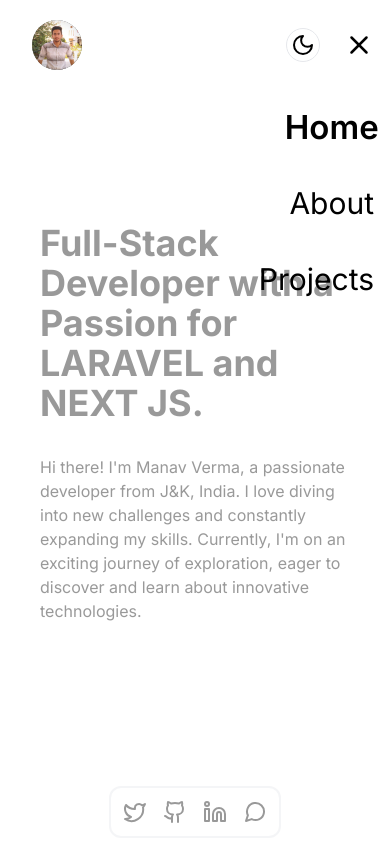
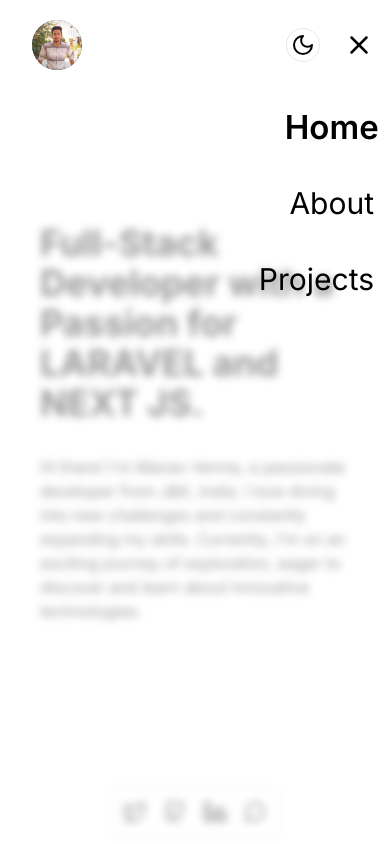
Before and after one commit to manaver/manav.in, a Next.js app: page / in a window 390 px wide. Both pictures are taken after a click on the button 359 px from the left and 45 px from the top of the page. Shown: the top 844 px of the page. Built offline with nearby package versions, Linux system fonts and the light colour scheme.

Commit message:
Bg blue added in sidebar

```diff
--- a/app/styles.css
+++ b/app/styles.css
@@ -8,7 +8,7 @@
 
 /*Nav Links*/
 .navbar {
-    @apply fixed md:relative bg-opacity-90 h-[90px] w-screen m-0 py-3 px-1 sm:px-10 flex flex-row flex-wrap justify-between items-center z-20;
+    @apply fixed md:relative h-[90px] w-screen m-0 py-3 px-1 sm:px-10 flex flex-row flex-wrap justify-between items-center z-20;
 }
 
 .navLogo {
--- a/components/layout/header.jsx
+++ b/components/layout/header.jsx
@@ -14,7 +14,7 @@
     const pathname = usePathname();
 
     return (
-        <div className="navbar bg-white dark:bg-[rgba(12,12,12,0.6)] bg-opacity-60">
+        <div className="navbar bg-white dark:bg-[rgba(12,12,12,0.9)] ">
             <div className="navLogo mx-7">
                 <Link href="/">
                     <Image
@@ -27,7 +27,7 @@
                 </Link>
             </div>
             <div
-                className={`${open?'flex':'hidden'} md:flex navLinks bg-white dark:bg-[rgba(12,12,12,0.6)] bg-opacity-60`}
+                className={`${open?'flex':'hidden'} md:flex navLinks bg-white dark:bg-[rgba(12,12,12,0.6)] bg-opacity-60 backdrop-blur-sm`}
             >
                 <Link
                     href="/"
```
